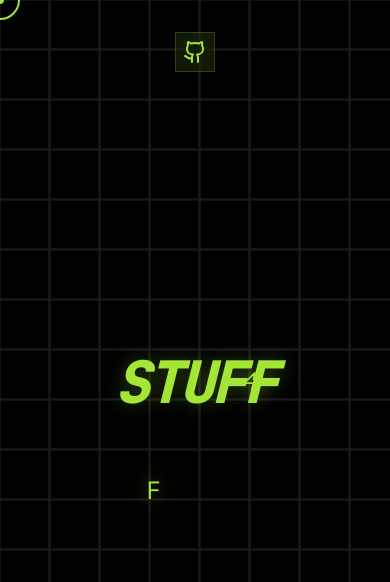
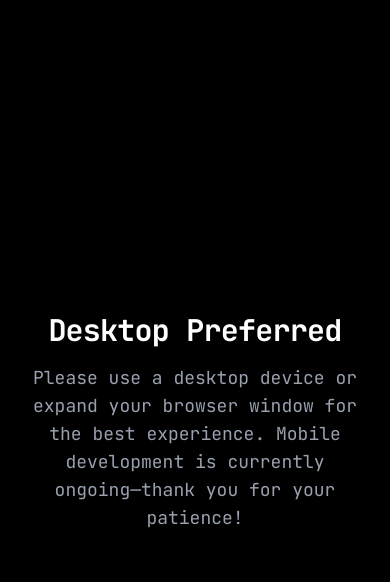
Before and after one commit to NippaGG/random-stuff-site, a Next.js app: page / in a window 390 px wide. Shown: the top 582 px of the page. Built offline with nearby package versions, Linux system fonts and the light colour scheme; no server answers; the database is empty.

Commit message:
feat: add mobile fallback overlay

```diff
--- a/src/app/layout.tsx
+++ b/src/app/layout.tsx
@@ -20,7 +20,19 @@ export default function RootLayout({
   return (
     <html lang="en">
       <body className={mono.className}>
-        {children}
+        {/* Mobile View Block */}
+        <div className="md:hidden fixed inset-0 z-[9999] flex flex-col items-center justify-center bg-black text-white p-8 text-center h-[100dvh]">
+          <h1 className="text-3xl font-bold mb-4 tracking-tight">Desktop Preferred</h1>
+          <p className="text-gray-400 max-w-sm text-lg">
+            Please use a desktop device or expand your browser window for the best experience. Mobile development is currently ongoing—thank you for your patience!
+          </p>
+        </div>
+
+        {/* Desktop Content */}
+        <div className="hidden md:contents">
+          {children}
+        </div>
+
         <SpeedInsights />
         <Analytics />
       </body>
```
